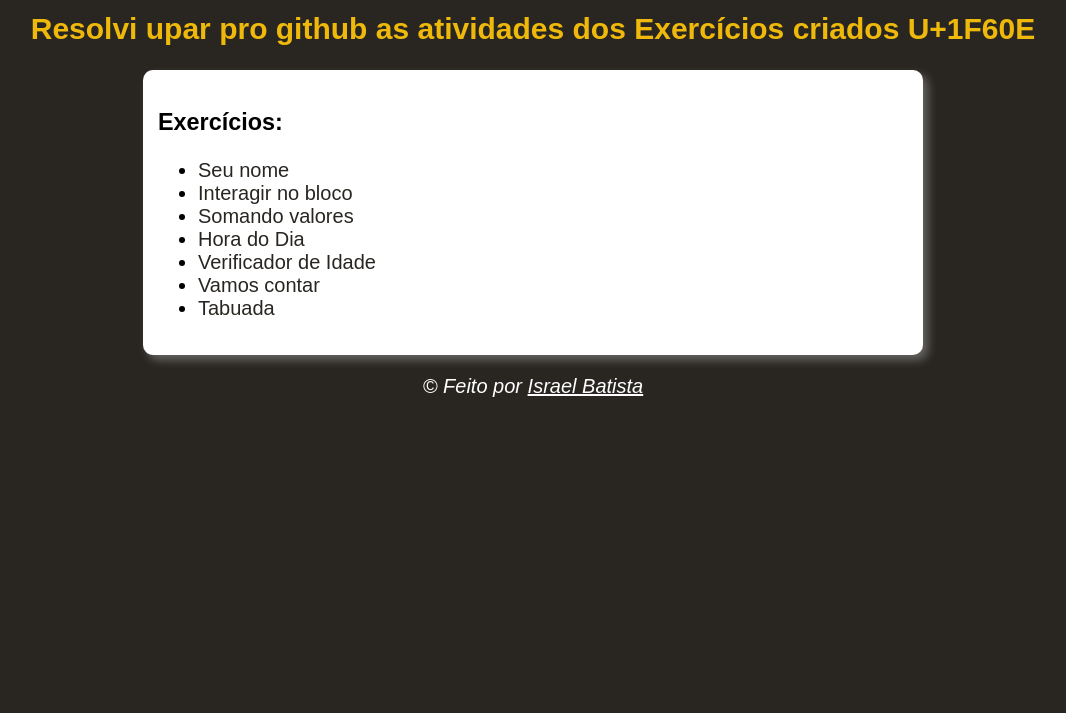
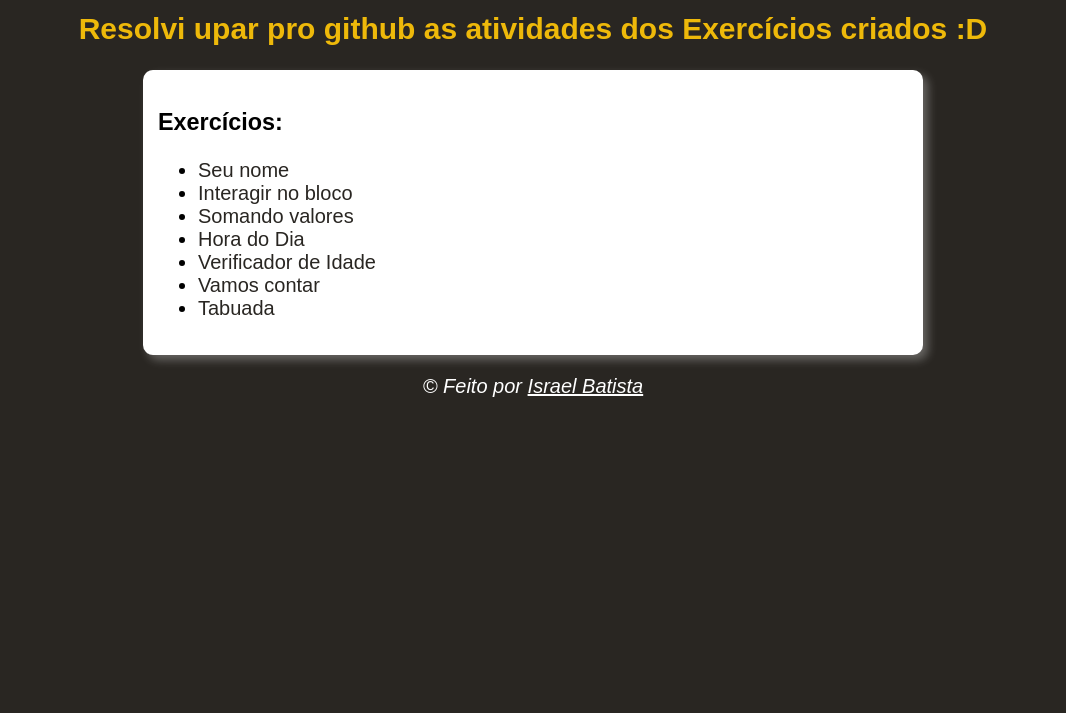
Before and after one commit to Israelfer/Exercicios-JS-M-Guanabara, a plain HTML site: page index.html in a window 1280 px wide. Shown: the part 87-800 px from the top of the page, without its empty margins (107-1173 px from the left). Drawn offline with Linux system fonts and the light colour scheme.

Commit message:
Removendo cod emoji

```diff
--- a/index.html
+++ b/index.html
@@ -9,7 +9,7 @@
 <body>
     <header>
         <h1>Exercícios JavaScript - Mestre Guanabara</h1>
-            <h2>Resolvi upar pro github as atividades dos Exercícios criados U+1F60E</h2>
+            <h2>Resolvi upar pro github as atividades dos Exercícios criados :D</h2>
     </header>
     <section>
         <h3>Exercícios:</h3>
```
